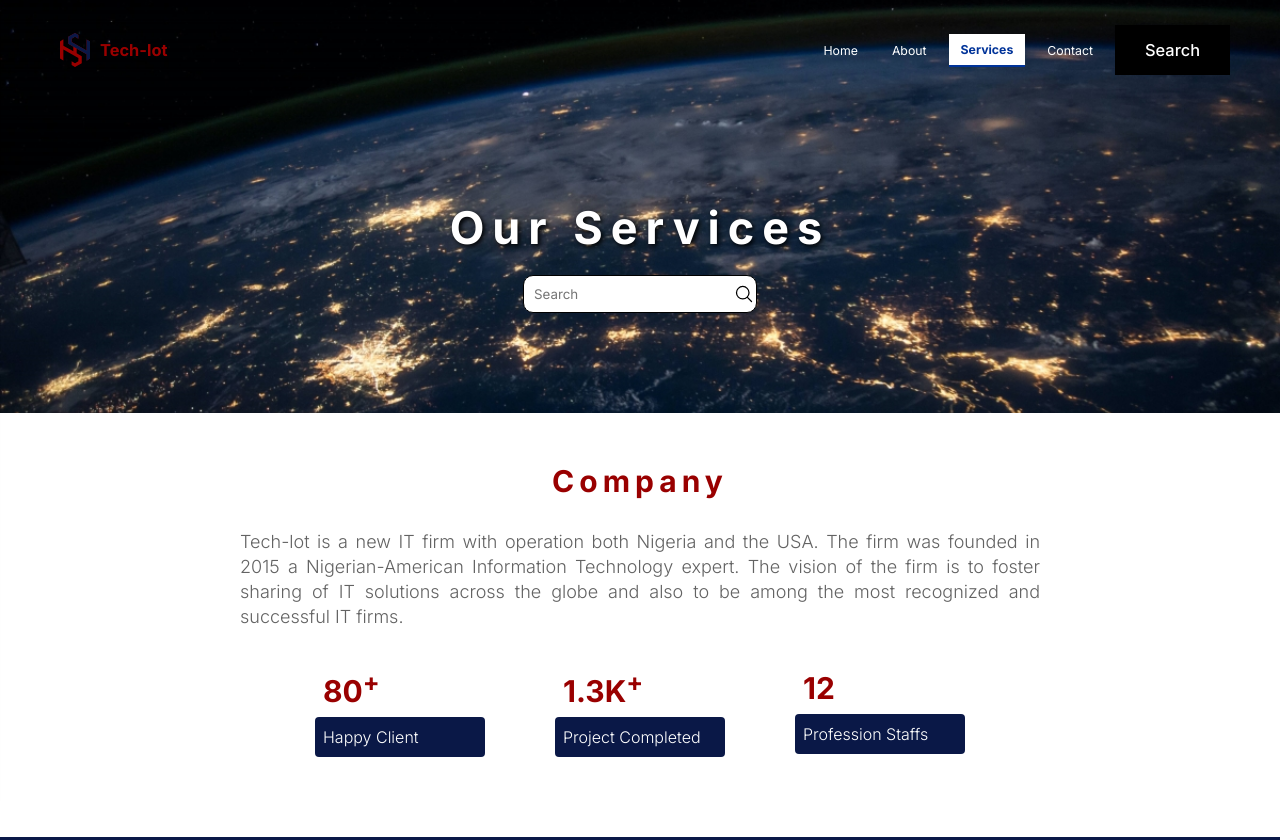
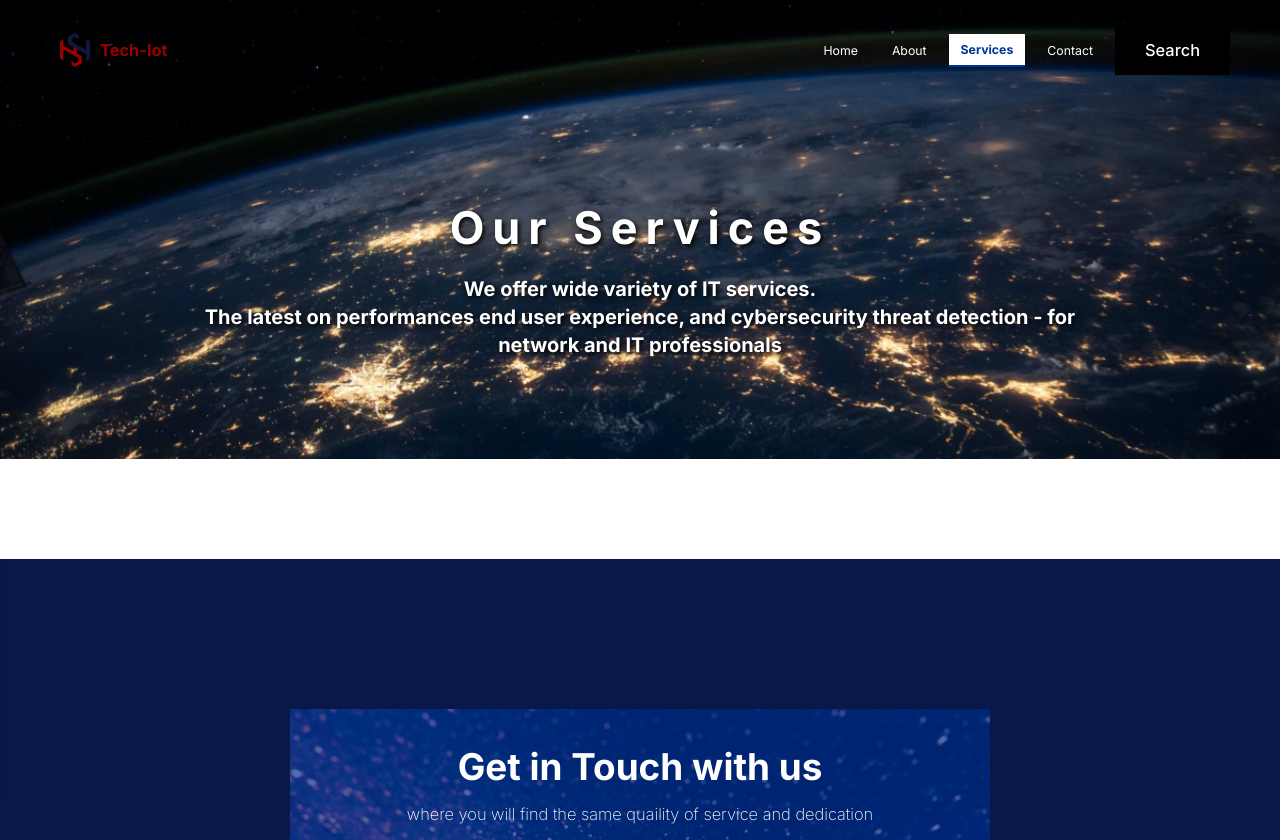
Before and after one commit to emdes12/tech-lot, a plain HTML site: page service/index.html in a window 1280 px wide. Shown: the top 840 px of the page. Drawn offline with Linux system fonts and the light colour scheme; a script that the page names is missing; files whose address does not match are found by name.

Commit message:
adjust resposiveness on about page and start service page

```diff
--- a/service/index.html
+++ b/service/index.html
@@ -9,7 +9,7 @@
   </head>
   <body>
     <header>
-      <a href="#">
+      <a href="../">
         <div class="logo">
           <img src="/images/logo.svg" alt="logo" />
           <h3>Tech-lot</h3>
@@ -68,40 +68,18 @@
     <section class="main-cta">
       <h1>Our Services</h1>
 
-      <form action="#" class="search">
+      <h5>
+        We offer wide variety of IT services. <br />
+        The latest on performances end user experience, and cybersecurity threat
+        detection - for network and IT professionals
+      </h5>
+    </section>
+
+    <div class="service">
+      <!-- <form action="#" class="search">
         <input type="text" placeholder="Search" />
         <img src="../images/search-icon.svg" alt="search-icon" />
-      </form>
-    </section>
-
-    <div class="about-company">
-      <div class="about-text">
-        <h3>Company</h3>
-        <p>
-          Tech-lot is a new IT firm with operation both Nigeria and the USA. The
-          firm was founded in 2015 a Nigerian-American Information Technology
-          expert. The vision of the firm is to foster sharing of IT solutions
-          across the globe and also to be among the most recognized and
-          successful IT firms.
-        </p>
-      </div>
-
-      <div class="list-highlight">
-        <div class="highlights">
-          <div class="highlight">
-            <h1><span class="clients">80</span><sup>+</sup></h1>
-            <p>Happy Client</p>
-          </div>
-          <div class="highlight">
-            <h1><span class="projects">1.3K</span><sup>+</sup></h1>
-            <p>Project Completed</p>
-          </div>
-          <div class="highlight">
-            <h1><span class="staffs">12</span></h1>
-            <p>Profession Staffs</p>
-          </div>
-        </div>
-      </div>
+      </form> -->
     </div>
 
     <div class="contact" id="contact">
--- a/service/style.css
+++ b/service/style.css
@@ -21,6 +21,7 @@
   align-items: center;
   gap: 20px;
   flex-direction: column;
+  text-align: center;
 }
 
 .main-cta h1 {
@@ -28,70 +29,14 @@
   letter-spacing: 8px;
 }
 
-.about-company {
-  padding: 50px 20px 80px;
-  display: flex;
-  align-items: center;
-  justify-content: center;
-  gap: 30px;
-  flex-direction: column;
+.main-cta h5 {
+  font-size: 20px;
+  line-height: 28px;
+  max-width: 900px;
+  width: 100%;
 }
 
-.about-text {
-  text-align: center;
+.service {
+  width: 100%;
+  padding: 50px 30px;
 }
-
-.about-text h3 {
-  font-size: 30px;
-  margin-bottom: 30px;
-  letter-spacing: 5px;
-  color: var(--wine-color);
-}
-
-.about-text p {
-  max-width: 800px;
-  width: 100%;
-  text-align: justify;
-  font-size: 18px;
-  color: rgb(99, 99, 99);
-  font-weight: 300;
-  line-height: 25px;
-}
-
-.list-highlight {
-  display: flex;
-  width: 100%;
-  flex-direction: row;
-  align-items: center;
-  justify-content: center;
-}
-
-.highlights {
-  max-width: 650px;
-  width: 100%;
-  display: flex;
-  flex-direction: row;
-  align-items: center;
-  justify-content: space-between;
-  flex-wrap: wrap;
-}
-
-.highlight {
-  width: 170px;
-  display: grid;
-  grid-template-columns: 1fr;
-}
-
-.highlight h1 {
-  padding: 8px;
-  font-size: 30px;
-  color: var(--wine-color);
-}
-
-.highlight p {
-  padding: 10px 8px;
-  background-color: var(--blue-dark-color);
-  border-radius: 4px;
-  color: var(--white-color);
-  font-weight: 300;
-}
--- a/styles/components/contact.css
+++ b/styles/components/contact.css
@@ -233,3 +233,7 @@
 .search input:focus-visible {
   all: none;
 }
+
+form.search {
+  width: 300px;
+}
```
Also changed, not shown: about/index.html (+4 -2 lines), about/style.css (+10 -5 lines).
